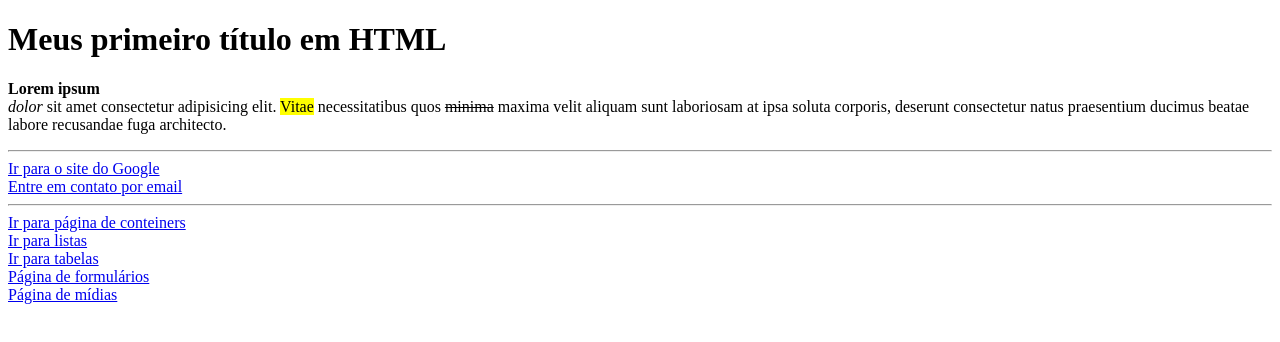
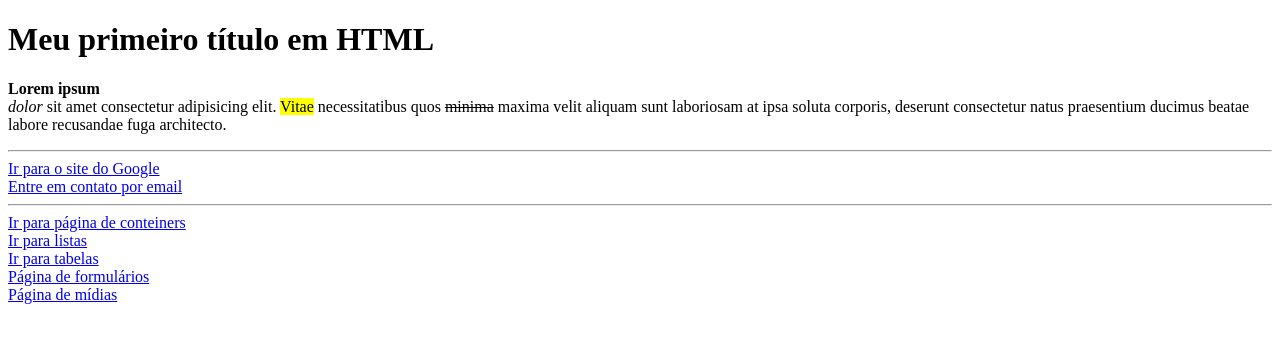
Before and after one commit to ruriquef/projetosHTML-CSS, a plain HTML site: page index.html in a window 1280 px wide. Drawn offline with Linux system fonts and the light colour scheme.

Commit message:
add novos recursos

```diff
--- a/index.html
+++ b/index.html
@@ -6,7 +6,7 @@
     <title>Meu primeiro HTML</title>
 </head>
 <body>
-    <h1>Meus primeiro título em HTML</h1>
+    <h1>Meu primeiro título em HTML</h1>
     <p> <b>Lorem</b> <strong>ipsum</strong> <br/>
         <i>dolor</i> sit amet consectetur adipisicing elit. <mark>Vitae</mark> necessitatibus quos <del>minima</del> maxima velit aliquam sunt laboriosam at ipsa soluta corporis, deserunt consectetur natus praesentium ducimus beatae labore recusandae fuga architecto.</p>
     <hr>
```
